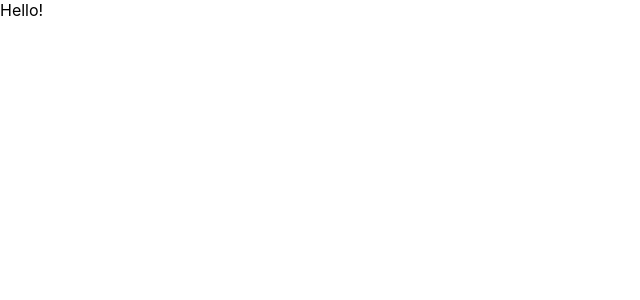
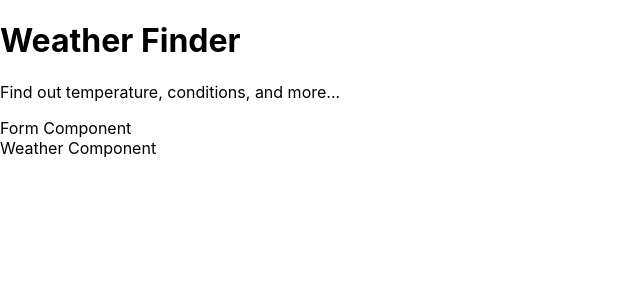
Before and after one commit to peterjuff/Weather-App, a React (Create React App) app in the folder weather-app/: page / in a window 1280 px wide. Shown: the top 300 px of the page, without its empty margins (0-640 px from the left). Built offline with nearby package versions, Linux system fonts and the light colour scheme.

Commit message:
form/weather component

```diff
--- a/weather-app/src/App.jsx
+++ b/weather-app/src/App.jsx
@@ -1,8 +1,18 @@
 import React from "react";
+import Titles from "./components/Titles";
+import Form from "./components/Form";
+import Weather from "./components/Weather";
 
 class App extends React.Component {
   render() {
-    return <div> Hello! </div>;
+    return (
+      <div>
+        {" "}
+        <Titles />
+        <Form />
+        <Weather />
+      </div>
+    );
   }
 }
 
--- /dev/null
+++ b/weather-app/src/components/Form.jsx
@@ -0,0 +1,9 @@
+import React from "react";
+
+class Form extends React.Component {
+  render() {
+    return <div>Form Component</div>;
+  }
+}
+
+export default Form;
--- /dev/null
+++ b/weather-app/src/components/Titles.jsx
@@ -0,0 +1,14 @@
+import React from "react";
+
+class Titles extends React.Component {
+  render() {
+    return (
+      <div>
+        <h1> Weather Finder </h1>{" "}
+        <p> Find out temperature, conditions, and more... </p>{" "}
+      </div>
+    );
+  }
+}
+
+export default Titles;
--- /dev/null
+++ b/weather-app/src/components/Weather.jsx
@@ -0,0 +1,9 @@
+import React from "react";
+
+class Weather extends React.Component {
+  render() {
+    return <div>Weather Component</div>;
+  }
+}
+
+export default Weather;
```
